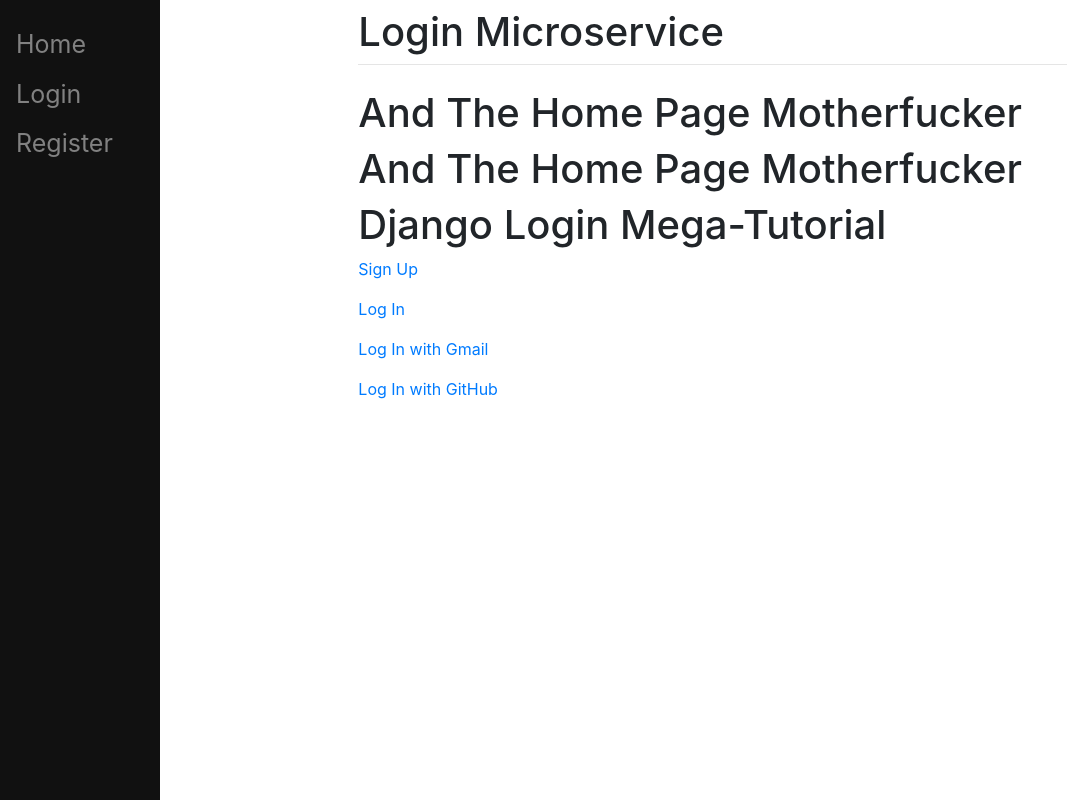
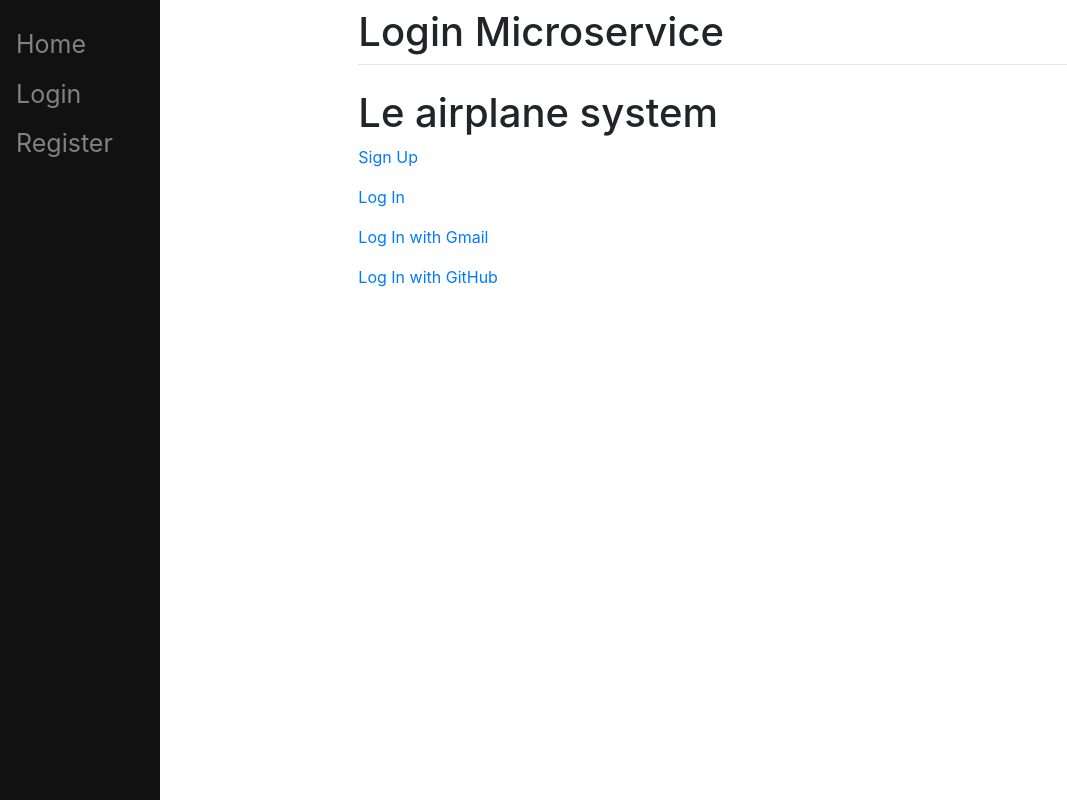
Before and after one commit to Nord-A/LoginMicroservice, a Django app: page / in a window 1280 px wide. Shown: the whole page, without its empty margins (0-1067 px from the left). Run offline with Django 3.2, Linux system fonts and the light colour scheme; some libraries are stand-ins or nearby versions.

Commit message:
html welcome message changed

```diff
--- a/main/templates/main/home.html
+++ b/main/templates/main/home.html
@@ -1,16 +1,16 @@
 {% extends 'main/base.html' %}
 
 {% block title %}
-Home
+
 {% endblock %}
 
 {% block content %}
-<h1>And The Home Page Motherfucker</h1>
-<h1>And The Home Page Motherfucker</h1>
+<h1>Le airplane system</h1>
+
 
 {% load socialaccount %}
 
-<h1>Django Login Mega-Tutorial</h1>
+
 {% if user.is_authenticated %}
 <p>Welcome {{ user.username }} !!!</p>
 <p><a href="{% url 'account_logout' %}">Log out</a>
```
